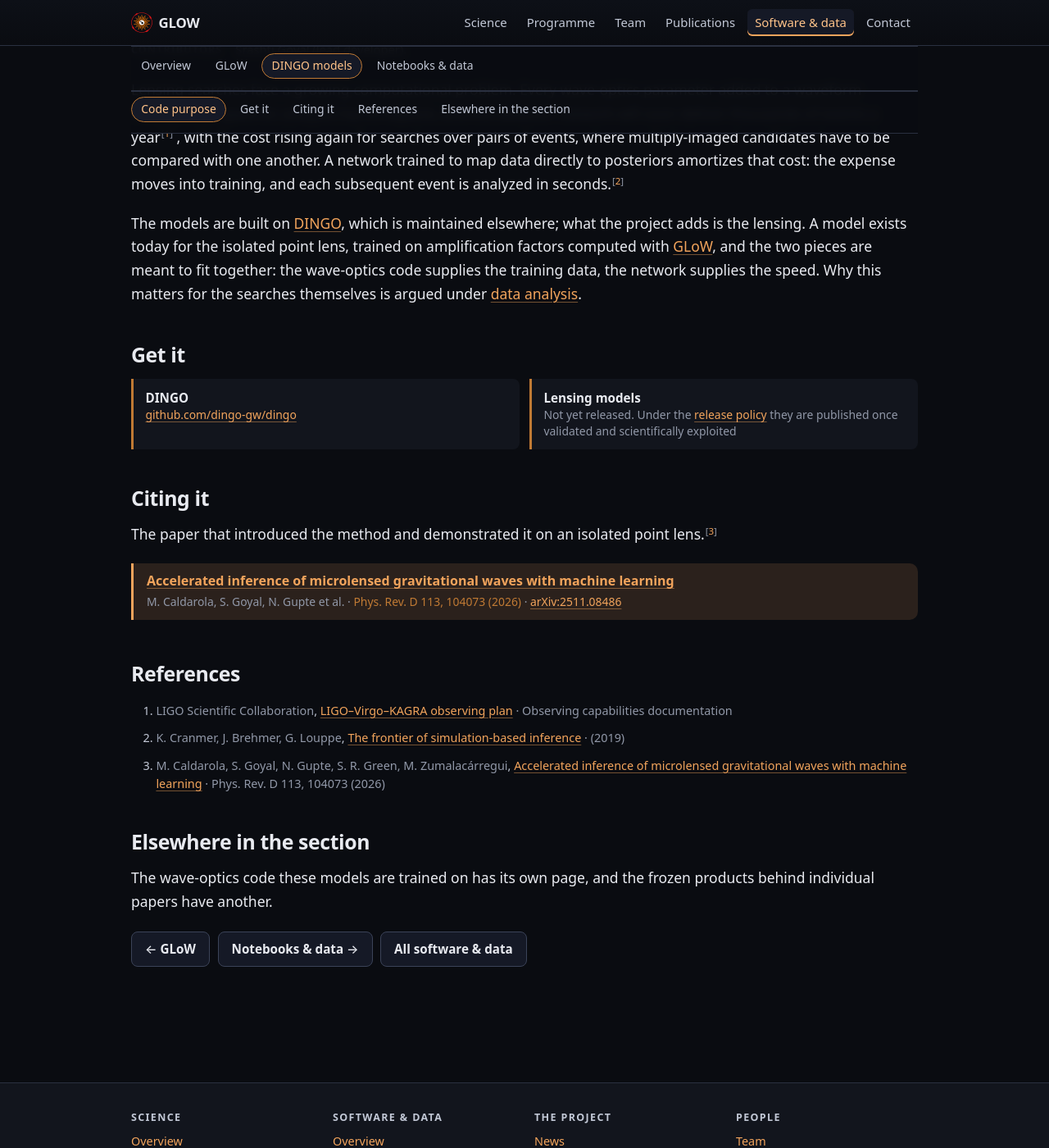
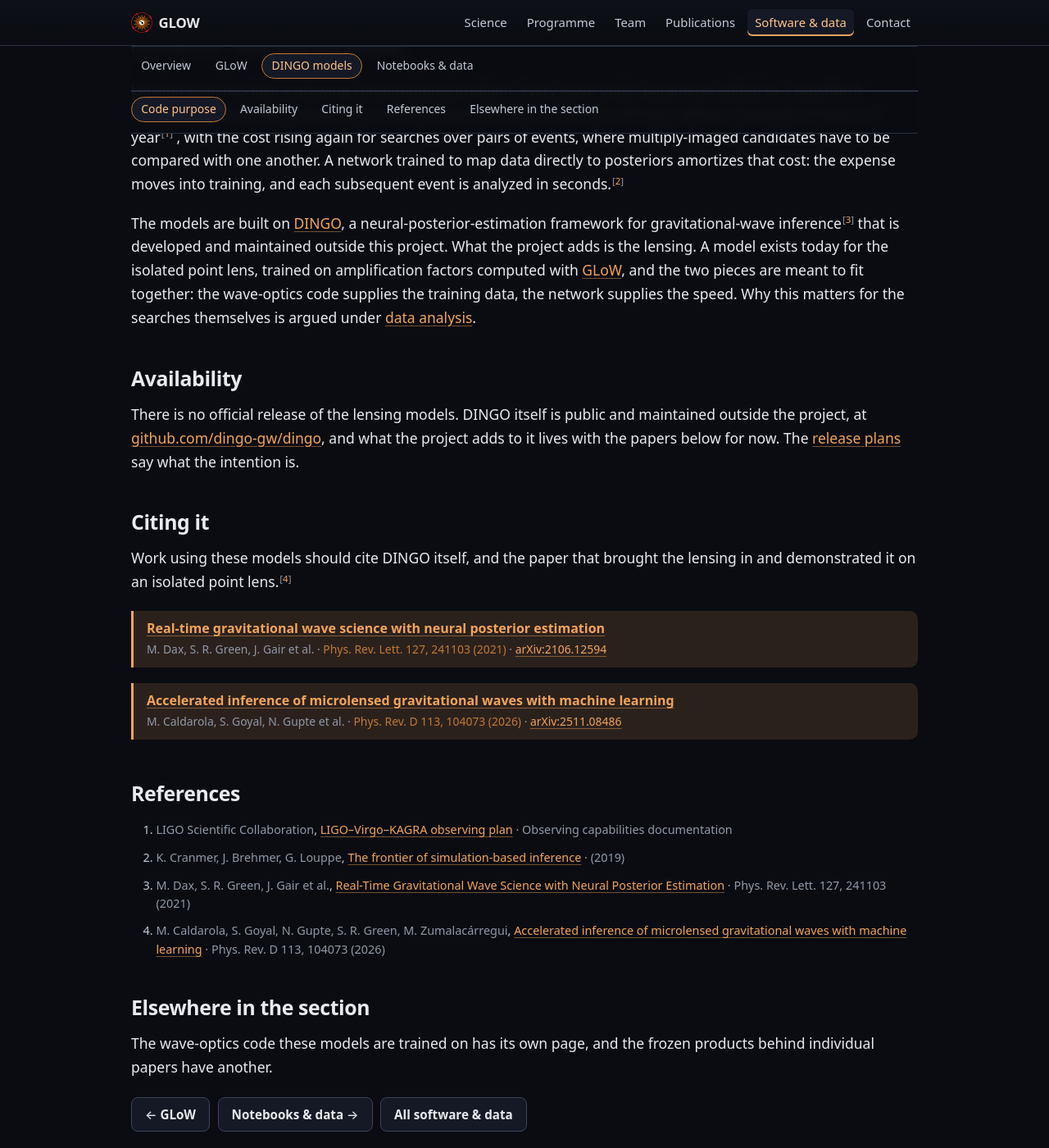
Before and after one commit to glow-astro/website, a Jekyll site: the page built from dingo-lensing.html, in a window 1280 px wide and 1400 px high, scrolled down 602 px. Shown: the whole window at 82% size. Built offline with Jekyll 4.4.1, drawn with Linux system fonts in a browser that asks for light colours.

Commit message:
DINGO has no release, and its own paper is a required citation
Three corrections on the DINGO page.

"Get it" is now "Availability", and it says plainly that there is no
official release of the lensing models. The old heading offered a
download the project has not made; what can be linked is DINGO itself,
which is public and maintained elsewhere.

"Citing it" leads with the DINGO paper (Dax et al., PRL 127, 241103),
ahead of the lensing paper: the tool is somebody else's, and its own
paper is the one a user of these models has to carry whatever the lensing
work adds on top. Added to the reference pool as `dax-dingo` and cited in
the body where DINGO is first introduced, so the page numbering still
follows first appearance.

And the release-plans lead on the overview is the owner's wording.

Co-Authored-By: Claude Opus 5 (1M context) <noreply@anthropic.com>
Claude-Session: https://claude.ai/code/session_01L7GT62S61eYxRuSFTmWGfu

```diff
--- a/_data/references.yml
+++ b/_data/references.yml
@@ -158,6 +158,12 @@
   where: "(2021)"
   url: "https://arxiv.org/abs/2102.03946"
 
+- id: dax-dingo
+  authors: "M. Dax, S. R. Green, J. Gair et al."
+  title: "Real-Time Gravitational Wave Science with Neural Posterior Estimation"
+  where: "Phys. Rev. Lett. 127, 241103 (2021)"
+  url: "https://arxiv.org/abs/2106.12594"
+
 - id: cranmer-sbi
   authors: "K. Cranmer, J. Brehmer, G. Louppe"
   title: "The frontier of simulation-based inference"
--- a/_data/software.yml
+++ b/_data/software.yml
@@ -120,7 +120,16 @@ tools:
     purpose: >-
       Simulation-based inference built on DINGO makes large-scale lensing
       analyses tractable. A model currently exists for the isolated point lens.
+    # DINGO first, then the lensing paper: the tool is somebody else's and its
+    # own paper is the one a user of these models has to carry, whatever the
+    # lensing work adds on top.
     papers:
+      - short: "Dax et al., arXiv:2106.12594"
+        title: "Real-time gravitational wave science with neural posterior estimation"
+        authors: "M. Dax, S. R. Green, J. Gair et al."
+        journal: "Phys. Rev. Lett. 127, 241103 (2021)"
+        arxiv: "2106.12594"
+        url: "https://inspirehep.net/literature/1870159"
       - short: "Caldarola et al., arXiv:2511.08486"
         title: "Accelerated inference of microlensed gravitational waves with machine learning"
         authors: "M. Caldarola, S. Goyal, N. Gupte et al."
--- a/dingo-lensing.html
+++ b/dingo-lensing.html
@@ -17,12 +17,13 @@ description: >-
 refs:
   - lvk-plan
   - cranmer-sbi
+  - dax-dingo
   - caldarola-dingo
 sections:
   - id: what
     label: "Code purpose"
-  - id: get
-    label: "Get it"
+  - id: availability
+    label: "Availability"
   - id: citing
     label: "Citing it"
   - id: references
@@ -83,8 +84,10 @@ sections:
   </p>
   <p>
     The models are built on
-    <a href="{{ tool.repo }}" rel="noopener">DINGO</a>, which is maintained
-    elsewhere; what the project adds is the lensing. A model exists today for
+    <a href="{{ tool.repo }}" rel="noopener">DINGO</a>, a neural-posterior-estimation
+    framework for gravitational-wave inference{% include cite.html key="dax-dingo" %}
+    that is developed and maintained outside this project. What the project adds
+    is the lensing. A model exists today for
     the isolated point lens, trained on amplification factors computed with
     <a href="{{ '/glow-code.html' | relative_url }}">GLoW</a>, and the two
     pieces are meant to fit together: the wave-optics code supplies the training
@@ -94,31 +97,30 @@ sections:
   </p>
 </section>
 
-<section class="section" id="get" aria-labelledby="get-heading">
-  <h2 id="get-heading">Get it</h2>
-  <dl class="roles">
-    {%- if tool.repo %}
-    <div>
-      <dt>DINGO</dt>
-      <dd><a href="{{ tool.repo }}" rel="noopener">{{ tool.repo | remove: "https://" }}</a></dd>
-    </div>
-    {%- endif %}
-    <div>
-      <dt>Lensing models</dt>
-      <dd>
-        Not yet released. Under the
-        <a href="{{ '/software.html#policy' | relative_url }}">release policy</a>
-        they are published once validated and scientifically exploited
-      </dd>
-    </div>
-  </dl>
+<section class="section" id="availability" aria-labelledby="availability-heading">
+  <h2 id="availability-heading">Availability</h2>
+  {%- comment -%}
+    Not "Get it", which is the GLoW page's heading and the right one there.
+    There is no release to get here, and a section offering one under that name
+    would be a promise the project has not made. What can be linked is DINGO
+    itself, which is public and somebody else's.
+  {%- endcomment -%}
+  <p>
+    There is no official release of the lensing models. DINGO itself is public
+    and maintained outside the project, at
+    <a href="{{ tool.repo }}" rel="noopener">{{ tool.repo | remove: "https://" }}</a>,
+    and what the project adds to it lives with the papers below for now. The
+    <a href="{{ '/software.html#policy' | relative_url }}">release plans</a> say
+    what the intention is.
+  </p>
 </section>
 
 <section class="section" id="citing" aria-labelledby="citing-heading">
   <h2 id="citing-heading">Citing it</h2>
   <p>
-    The paper that introduced the method and demonstrated it on an isolated
-    point lens.{% include cite.html key="caldarola-dingo" %}
+    Work using these models should cite DINGO itself, and the paper that brought
+    the lensing in and demonstrated it on an isolated point
+    lens.{% include cite.html key="caldarola-dingo" %}
   </p>
   {%- comment -%}
     Same `.cite-list` component as the GLoW page, from the same field in
--- a/software.html
+++ b/software.html
@@ -76,9 +76,8 @@ sections:
 <section class="section" id="policy" aria-labelledby="policy-heading">
   <h2 id="policy-heading">Release plans</h2>
   <p>
-    What each page in the section lists is already public. What follows is what
-    the project intends to release, and the timing follows the science rather
-    than a schedule.
+    Each page in this section lists resources that are already public. As the
+    project progresses we will include the following:
   </p>
   <ul>
     {%- for item in site.data.software.policy %}
```
